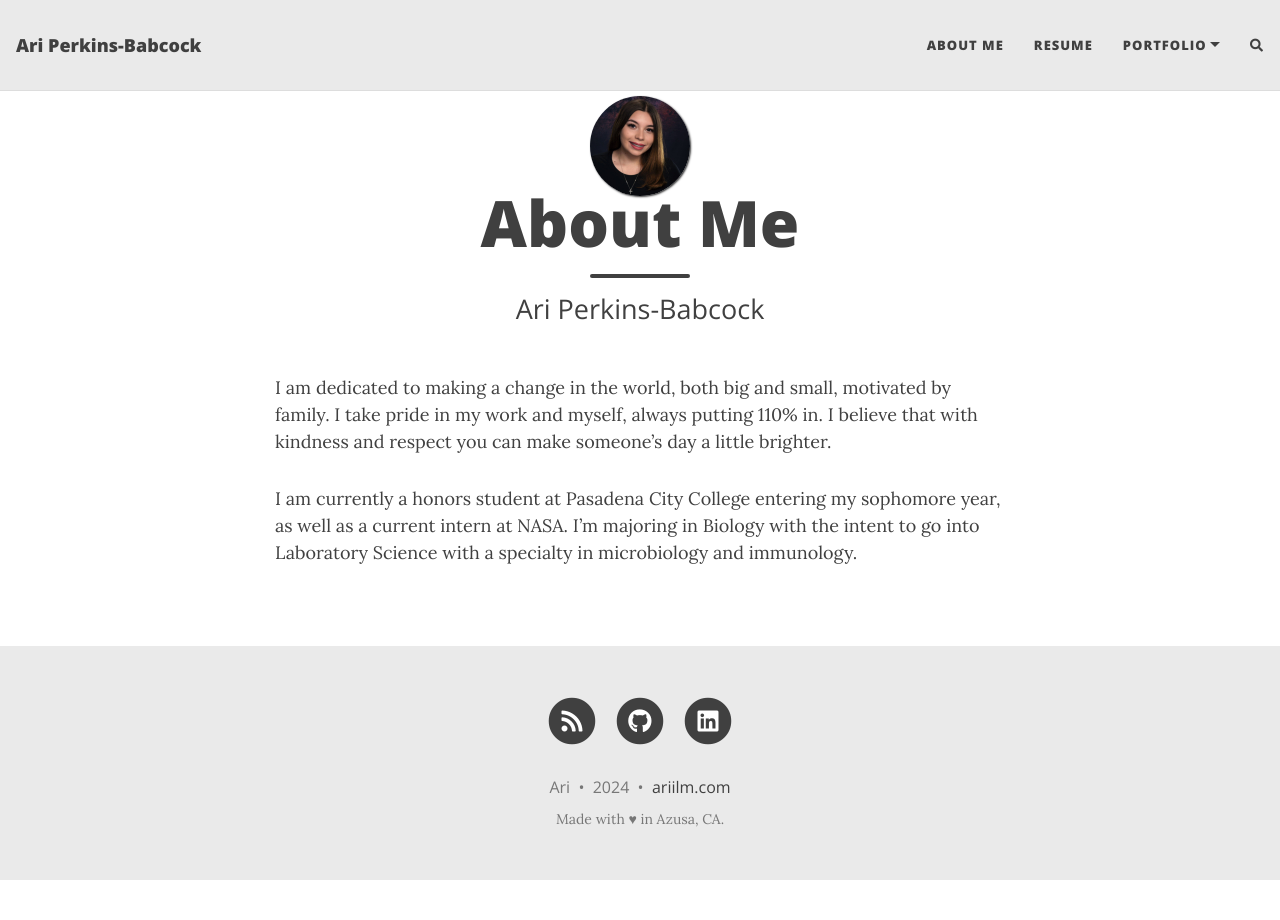
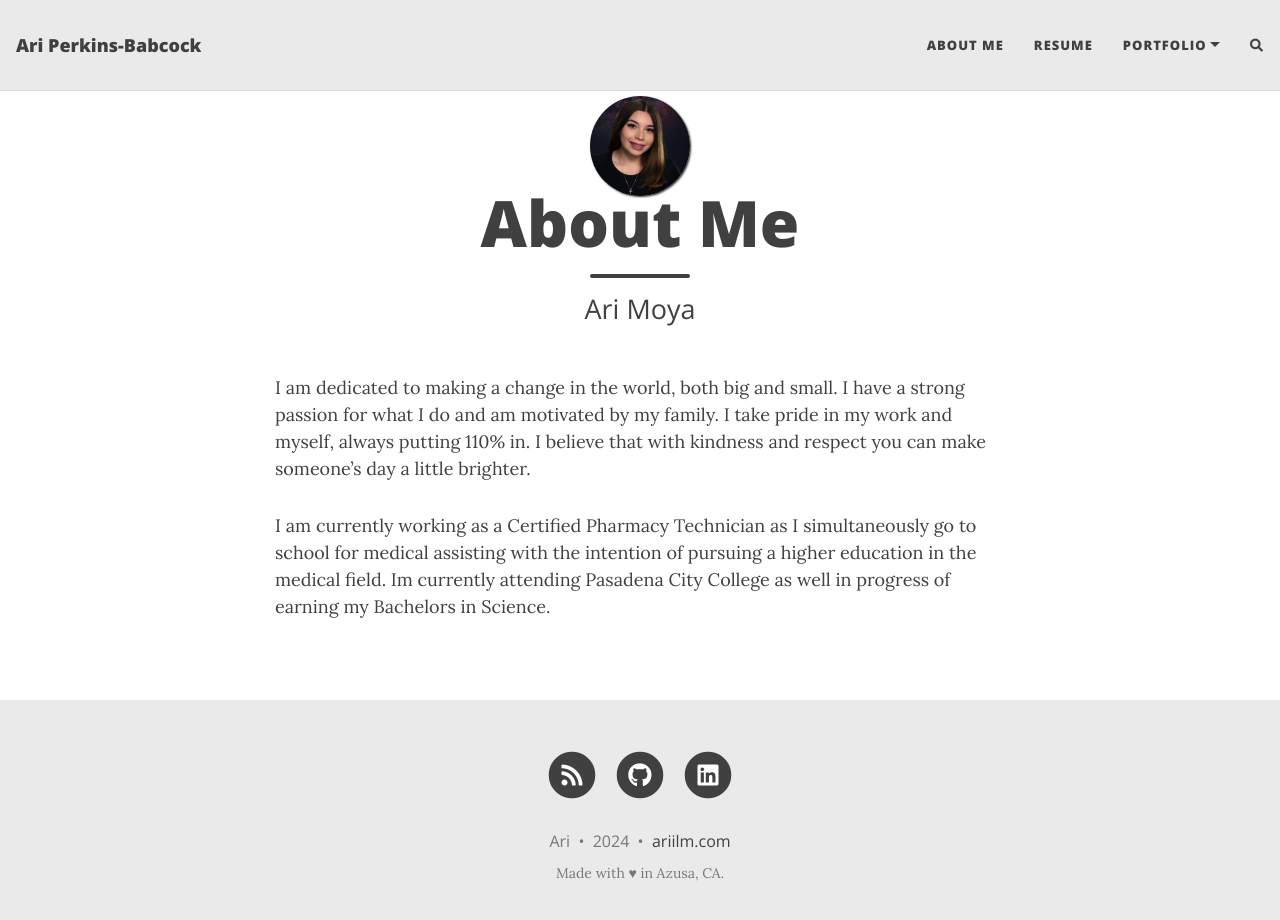
Before and after one commit to aiybusp/aiybusp.github.io, a Jekyll site: the page built from aboutme.md, in a window 1280 px wide and 934 px high. Shown: the top 920 px of the window. Built offline with Jekyll 4.4.1, drawn with Linux system fonts in a browser that asks for light colours; nearby versions of some CDN libraries; comment, search, counter and statistics services are not loaded.

Commit message:
aboutme,md

```diff
--- a/aboutme.md
+++ b/aboutme.md
@@ -1,10 +1,10 @@
 ---
 layout: page
 title: About Me
-permalink: /about-ari-perkins-babcock/
-subtitle: Ari Perkins-Babcock
+permalink: /about-ari-moya/
+subtitle: Ari Moya
 ---
 
-I am dedicated to making a change in the world, both big and small, motivated by family. I take pride in my work and myself, always putting 110% in. I believe that with kindness and respect you can make someone’s day a little brighter.
+I am dedicated to making a change in the world, both big and small. I have a strong passion for what I do and am motivated by my family.  I take pride in my work and myself, always putting 110% in. I believe that with kindness and respect you can make someone’s day a little brighter.
 
-I am currently a honors student at Pasadena City College entering my sophomore year, as well as a current intern at NASA. I’m majoring in Biology with the intent to go into Laboratory Science with a specialty in microbiology and immunology.
+I am currently working as a Certified Pharmacy Technician as I simultaneously go to school for medical assisting with the intention of pursuing a higher education in the medical field. Im currently attending Pasadena City College as well in progress of earning my Bachelors in Science.
```
